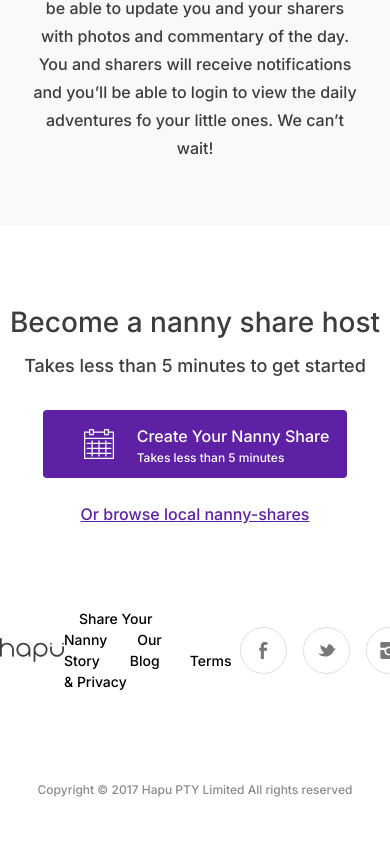
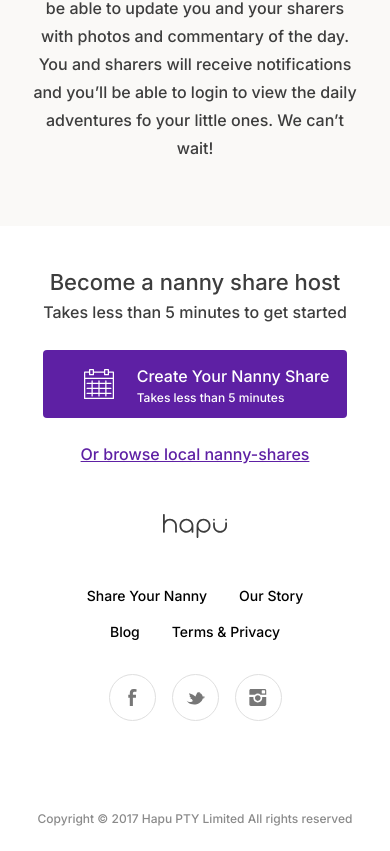
Before and after one commit to guidugaich/jungle-challenge, a React (Create React App) app: page / in a window 390 px wide. Shown: the part 3684-4535 px from the top of the page. Before the commit the page ends 4514 px from the top, so only its background shows below. Built offline with nearby package versions, Linux system fonts and the light colour scheme.

Commit message:
media queries for the footer section

```diff
--- a/src/components/Footer/LinkBar/style.css
+++ b/src/components/Footer/LinkBar/style.css
@@ -28,3 +28,29 @@
   justify-content: center;
   margin: 0 8px;
 }
+
+@media screen and (max-width: 600px) {
+  .footer-link-bar-container {
+    flex-direction: column;
+  }
+
+  .footer-link-bar-container > img {
+    margin-bottom: 40px;
+  }
+
+  .footer-central-links {
+    width: 260px;
+    display: flex;
+    flex-wrap: wrap;
+    align-items: center;
+    justify-content: center;
+  }
+
+  .footer-central-links span {
+    margin: 8px 16px;
+  }
+
+  .footer-social-media {
+    margin-top: 24px;
+  }
+}
--- a/src/components/Footer/style.css
+++ b/src/components/Footer/style.css
@@ -51,3 +51,26 @@
   mix-blend-mode: normal;
   opacity: 0.6;
 }
+
+@media screen and (max-width: 600px) {
+  .footer-container {
+    padding-top: 40px;
+    padding-bottom: 24px;
+  }
+
+  .footer-title {
+    font-size: 22px;
+    line-height: 32px;
+    margin-bottom: 0;
+  }
+
+  .footer-subtitle {
+    font-size: 16px;
+    line-height: 28px;
+    margin-bottom: 24px;
+  }
+
+  .footer-link {
+    margin-bottom: 48px;
+  }
+}
```
